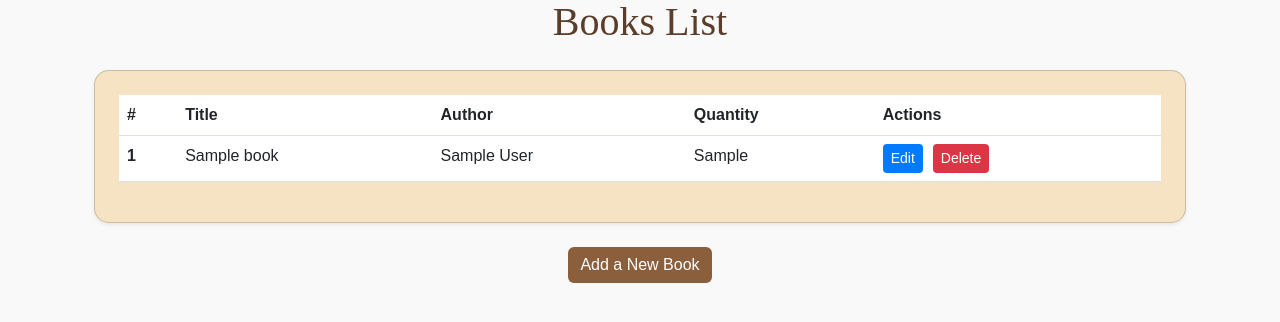
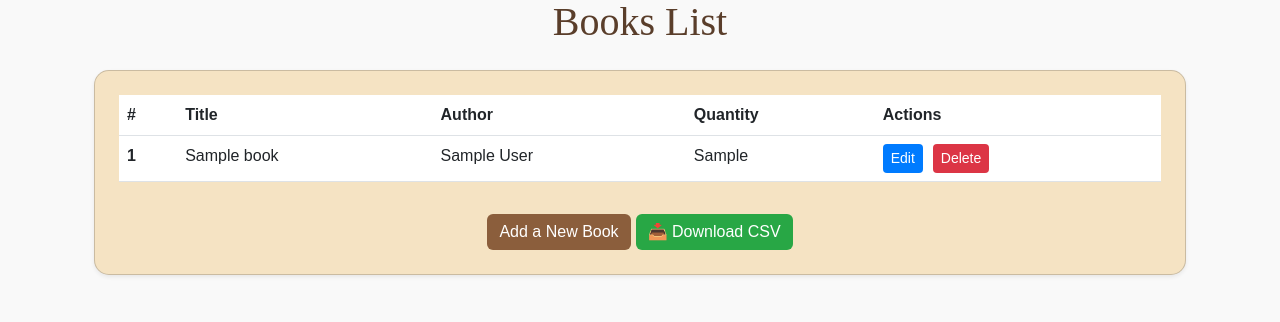
Before and after one commit to YashviiSharma/bookhive, a Flask app: template templates/list-book.html in a window 1280 px wide. Shown: the part 136-458 px from the top of the page. Run offline with Flask 3, Linux system fonts and the light colour scheme; the template is opened without the code that fills it: most values are stand-ins (such as "Sample title", 1, 10 or a date in 2020); parts of the project's set-up code (start-up, migrations or seed data) failed here and were passed over.

Commit message:
add download functionality of csv

```diff
--- a/app.py
+++ b/app.py
@@ -1,6 +1,6 @@
 
 from flask import render_template, request, redirect, url_for, flash, make_response
-from flask import Flask, jsonify
+from flask import Flask, jsonify, Response
 from models import db, Book, Member, Transaction, initialize_db
 from peewee import IntegrityError, fn
 from datetime import datetime
@@ -8,6 +8,8 @@ from weasyprint import HTML
 import os
 import requests
 from urllib.parse import urlencode
+import csv
+from io import StringIO
 
 app = Flask(__name__)
 initialize_db()
@@ -478,3 +480,23 @@ def return_book(transaction_id):
 def list_issued_books():
     issued_books = Transaction.select().where(Transaction.status == 'Issued')
     return render_template('issued-books.html', issued_books=issued_books)
+
+
+@app.route('/download-csv', methods=['GET'])
+def download_csv():
+    books = Book.select()
+
+    output = StringIO()
+    writer = csv.writer(output)
+
+    writer.writerow(["Book Title", "Author", "Available Quantity"])
+
+    for book in books:
+        writer.writerow([book.title, book.author, book.available_copies])
+
+    output.seek(0)
+
+    response = Response(output.getvalue(), mimetype="text/csv")
+    response.headers["Content-Disposition"] = "attachment; filename=library_books.csv"
+
+    return response
--- a/templates/list-book.html
+++ b/templates/list-book.html
@@ -108,6 +108,14 @@
                     {% endfor %}
                     </tbody>
                 </table>
+
+                <!-- Buttons inside the card -->
+                <div class="text-center mt-3">
+                    <a href="/new-book" class="btn btn-dark">Add a New Book</a>
+                    <a href="{{ url_for('download_csv') }}" class="btn btn-dark" style="background-color: #28a745; color: white;">
+                        📥 Download CSV
+                    </a>
+                </div>
             </div>
         {% else %}
             <!-- No Books Message -->
@@ -115,11 +123,6 @@
                 No books available.
             </div>
         {% endif %}
-
-        <!-- Add Book Button -->
-        <div class="text-center mt-4">
-            <a href="/new-book" class="btn btn-dark">Add a New Book</a>
-        </div>
     </div>
 
     <!-- Bootstrap JS -->
```
